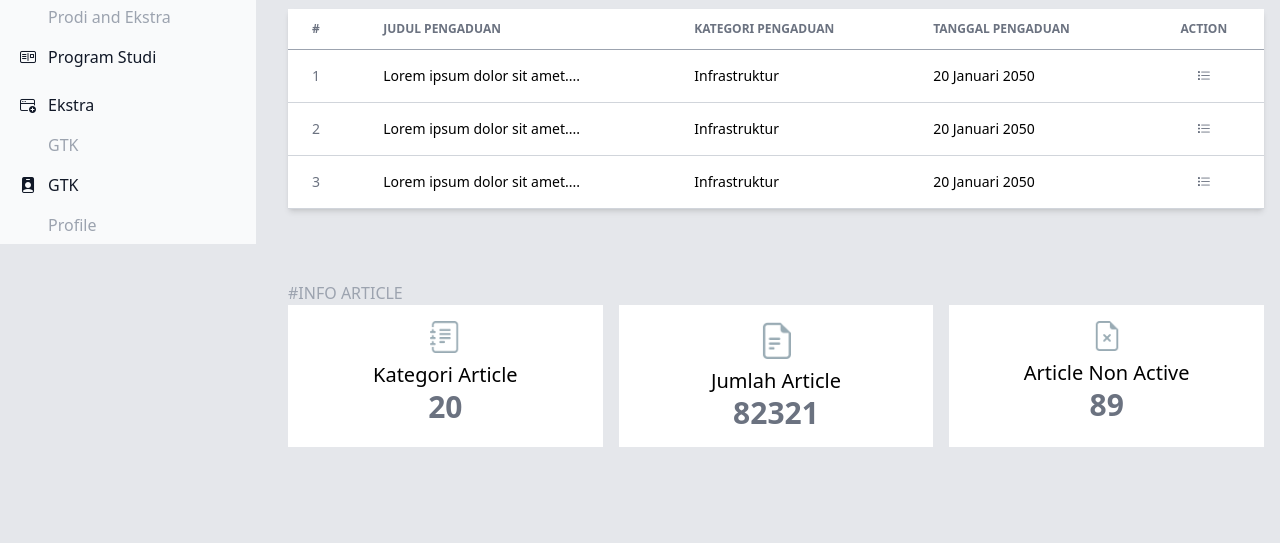
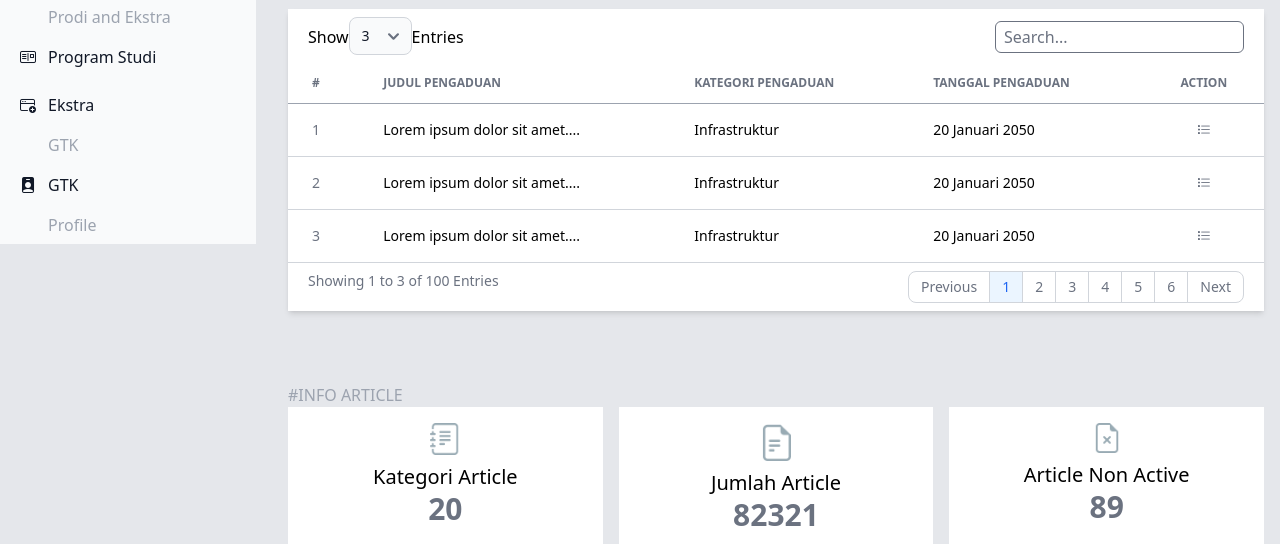
Before and after one commit to mamanssuparman/ui-frontendadmin, a website: page src/pages/dashboard.html in a window 1280 px wide. Shown: the part 556-1100 px from the top of the page. Drawn offline with nearby package versions, Linux system fonts and the light colour scheme.

Commit message:
menambahkan data table

```diff
--- a/src/pages/dashboard.html
+++ b/src/pages/dashboard.html
@@ -197,6 +197,24 @@
 
          <div class="mt-10 bg-white">
             <div class="relative overflow-x-auto shadow-md ">
+               <div class="py-2 px-5 flex flex-wrap bg-transparent">
+                  <div class="flex">
+                     <p class="mt-2">Show</p>
+                     <select id="countries" class="bg-gray-50 border border-gray-300 text-gray-900 text-sm rounded-lg focus:ring-blue-500 focus:border-blue-500 block w-full  dark:bg-gray-700 dark:border-gray-600 dark:placeholder-gray-400 dark:text-white dark:focus:ring-blue-500 dark:focus:border-blue-500">
+                        <option value="1">1</option>
+                        <option value="2">2</option>
+                        <option selected value="3">3</option>
+                      </select>
+                      <p class="mt-2">Entries</p>
+                  </div>
+                  <div class="ml-auto mt-1">
+                  <form action="" method="post">
+                     <form action="" >
+                        <input type="text" class="p-2 h-8 rounded-md" placeholder="Search...">
+                     </form>
+                  </form>
+               </div>
+               </div>
             <table class="w-full text-sm text-left text-gray-100-100 dark:text-blue-100">
                <thead class="text-xs text-gray-500 uppercase   dark:text-white">
                   <tr class="border-b border-gray-400">
@@ -271,6 +289,37 @@
                   </tr>
                </tbody>
             </table>
+            <div class="flex flex-wrap px-5">
+            <div class="mt-2 mr-auto text-sm text-gray-500">Showing 1 to 3 of 100 Entries</div>
+            <div class="py-2 ml-auto">
+               <ul class="inline-flex -space-x-px text-sm">
+                  <li>
+                    <a href="#" class="flex items-center justify-center px-3 h-8 ml-0 leading-tight text-gray-500 bg-white border border-gray-300 rounded-l-lg hover:bg-gray-100 hover:text-gray-700 dark:bg-gray-800 dark:border-gray-700 dark:text-gray-400 dark:hover:bg-gray-700 dark:hover:text-white">Previous</a>
+                  </li>
+                  <li>
+                    <a href="#" aria-current="page" class="flex items-center justify-center px-3 h-8 text-blue-600 border border-gray-300 bg-blue-50 hover:bg-blue-100 hover:text-blue-700 dark:border-gray-700 dark:bg-gray-700 dark:text-white">1</a>
+                  </li>
+                  <li>
+                    <a href="#" class="flex items-center justify-center px-3 h-8 leading-tight text-gray-500 bg-white border border-gray-300 hover:bg-gray-100 hover:text-gray-700 dark:bg-gray-800 dark:border-gray-700 dark:text-gray-400 dark:hover:bg-gray-700 dark:hover:text-white">2</a>
+                  </li>
+                  <li>
+                    <a href="#" class="flex items-center justify-center px-3 h-8 leading-tight text-gray-500 bg-white border border-gray-300 hover:bg-gray-100 hover:text-gray-700 dark:bg-gray-800 dark:border-gray-700 dark:text-gray-400 dark:hover:bg-gray-700 dark:hover:text-white">3</a>
+                  </li>
+                  <li>
+                    <a href="#" class="flex items-center justify-center px-3 h-8 leading-tight text-gray-500 bg-white border border-gray-300 hover:bg-gray-100 hover:text-gray-700 dark:bg-gray-800 dark:border-gray-700 dark:text-gray-400 dark:hover:bg-gray-700 dark:hover:text-white">4</a>
+                  </li>
+                  <li>
+                    <a href="#" class="flex items-center justify-center px-3 h-8 leading-tight text-gray-500 bg-white border border-gray-300 hover:bg-gray-100 hover:text-gray-700 dark:bg-gray-800 dark:border-gray-700 dark:text-gray-400 dark:hover:bg-gray-700 dark:hover:text-white">5</a>
+                  </li>
+                  <li>
+                    <a href="#" class="flex items-center justify-center px-3 h-8 leading-tight text-gray-500 bg-white border border-gray-300 hover:bg-gray-100 hover:text-gray-700 dark:bg-gray-800 dark:border-gray-700 dark:text-gray-400 dark:hover:bg-gray-700 dark:hover:text-white">6</a>
+                  </li>
+                  <li>
+                    <a href="#" class="flex items-center justify-center px-3 h-8 leading-tight text-gray-500 bg-white border border-gray-300 rounded-r-lg hover:bg-gray-100 hover:text-gray-700 dark:bg-gray-800 dark:border-gray-700 dark:text-gray-400 dark:hover:bg-gray-700 dark:hover:text-white">Next</a>
+                  </li>
+                </ul>
+            </div>
+         </div>
             </div>
          </div>
       </div>
```
Also changed, not shown: dist/output.css.
